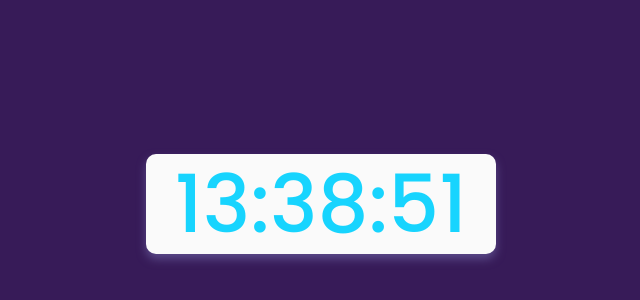
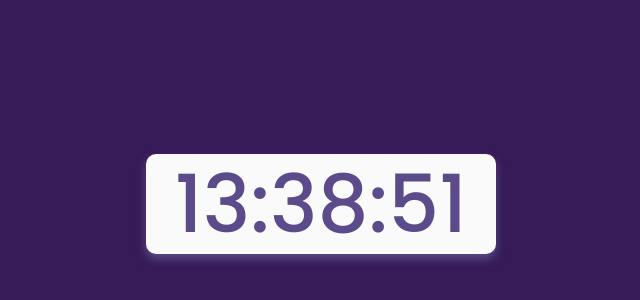
Before and after one commit to huda-addelson/jam-digital, a plain HTML site: page index.html in a window 1280 px wide. Shown: the part 196-496 px from the top of the page, without its empty margins (319-959 px from the left). Drawn offline with Linux system fonts and the light colour scheme.

Commit message:
update warna

```diff
--- a/style.css
+++ b/style.css
@@ -16,7 +16,7 @@ body {
 .jam {
     font-size: 5rem;
     font-weight: 500;
-    color: #17D4FE;
+    color: #5B4B8A;
     width: 350px;
     height: 100px;
     background-color: #fafafa;
```
